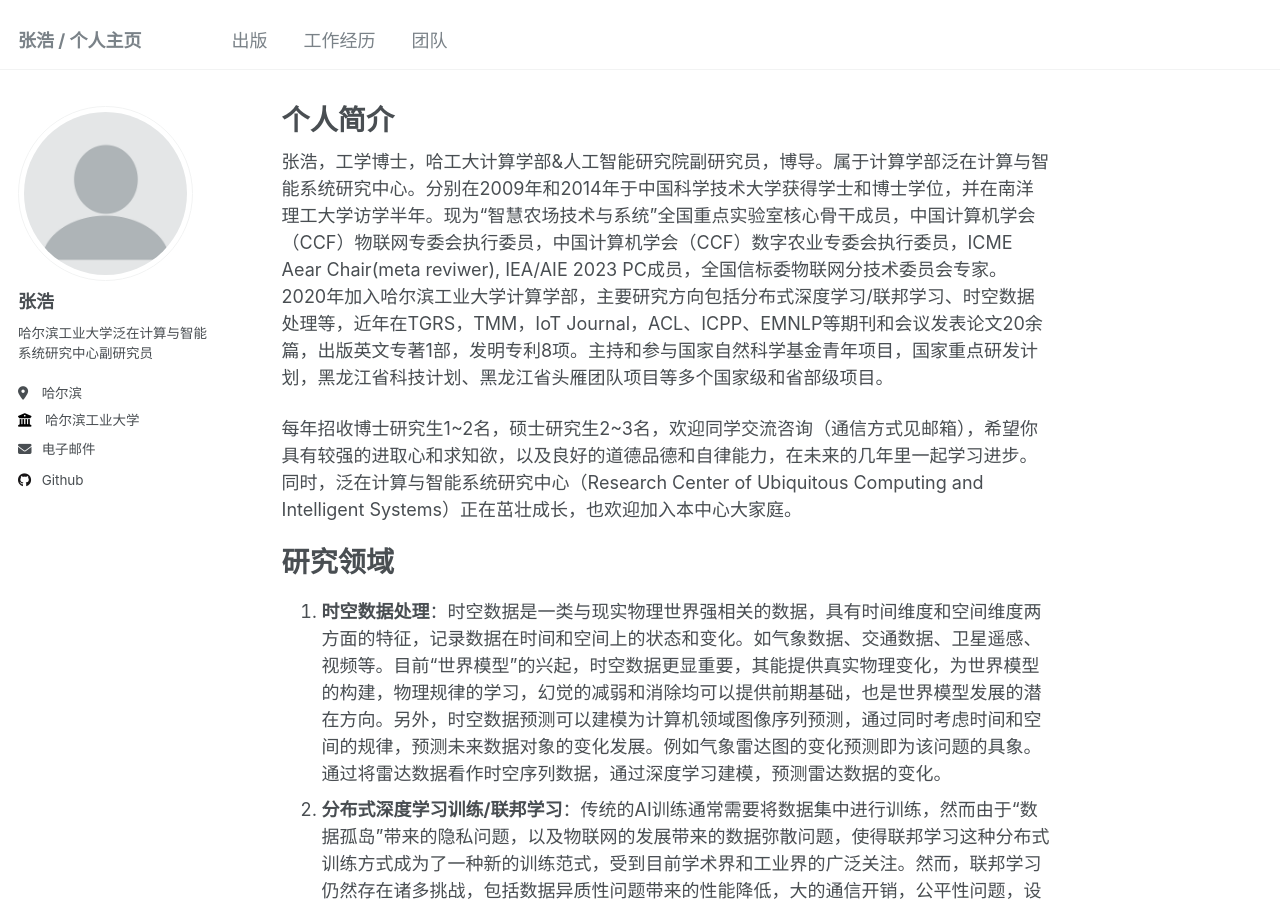
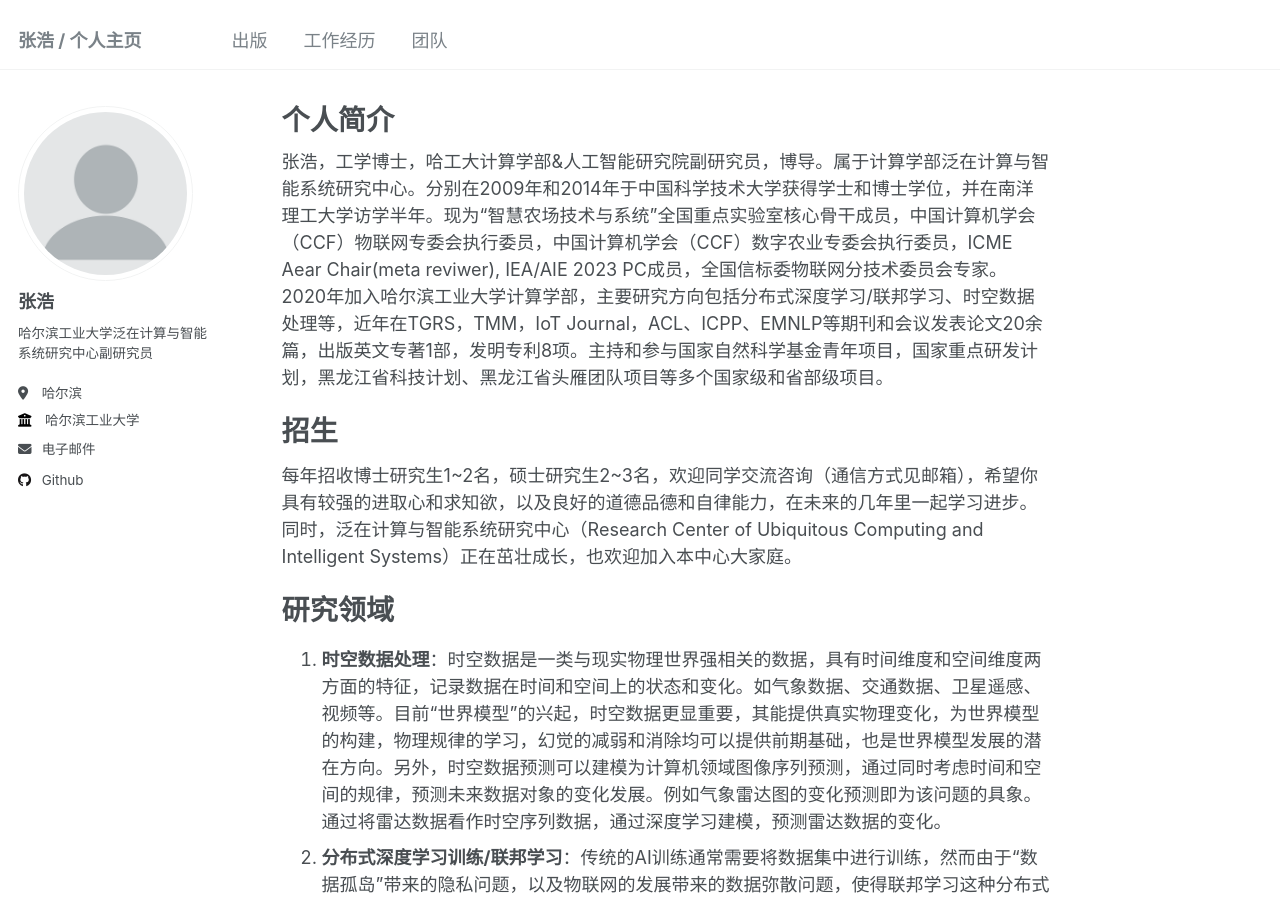
Before and after one commit to benjiachong/benjiachong.github.io, a Jekyll site: the page built from _pages/about.md, in a window 1280 px wide and 900 px high. Built offline with Jekyll 4.4.1, drawn with Linux system fonts in a browser that asks for light colours.

Commit message:
Update about.md

```diff
--- a/_pages/about.md
+++ b/_pages/about.md
@@ -9,6 +9,7 @@ redirect_from:
 
 张浩，工学博士，哈工大计算学部&人工智能研究院副研究员，博导。属于计算学部泛在计算与智能系统研究中心。分别在2009年和2014年于中国科学技术大学获得学士和博士学位，并在南洋理工大学访学半年。现为“智慧农场技术与系统”全国重点实验室核心骨干成员，中国计算机学会（CCF）物联网专委会执行委员，中国计算机学会（CCF）数字农业专委会执行委员，ICME Aear Chair(meta reviwer), IEA/AIE 2023 PC成员，全国信标委物联网分技术委员会专家。2020年加入哈尔滨工业大学计算学部，主要研究方向包括分布式深度学习/联邦学习、时空数据处理等，近年在TGRS，TMM，IoT Journal，ACL、ICPP、EMNLP等期刊和会议发表论文20余篇，出版英文专著1部，发明专利8项。主持和参与国家自然科学基金青年项目，国家重点研发计划，黑龙江省科技计划、黑龙江省头雁团队项目等多个国家级和省部级项目。
 
+# 招生
 每年招收博士研究生1\~2名，硕士研究生2\~3名，欢迎同学交流咨询（通信方式见邮箱），希望你具有较强的进取心和求知欲，以及良好的道德品德和自律能力，在未来的几年里一起学习进步。同时，泛在计算与智能系统研究中心（Research Center of Ubiquitous Computing and Intelligent Systems）正在茁壮成长，也欢迎加入本中心大家庭。
 
 # 研究领域
```
